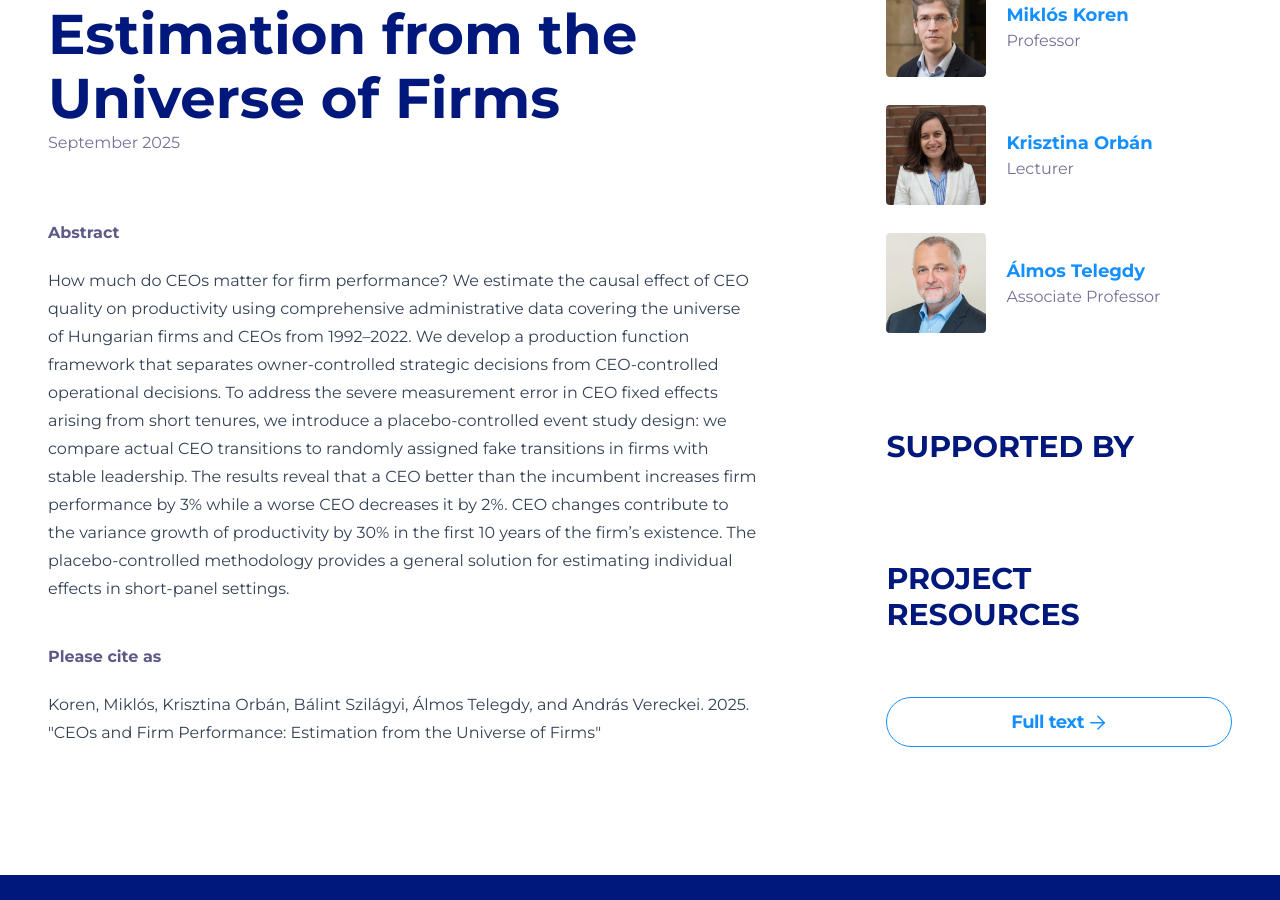
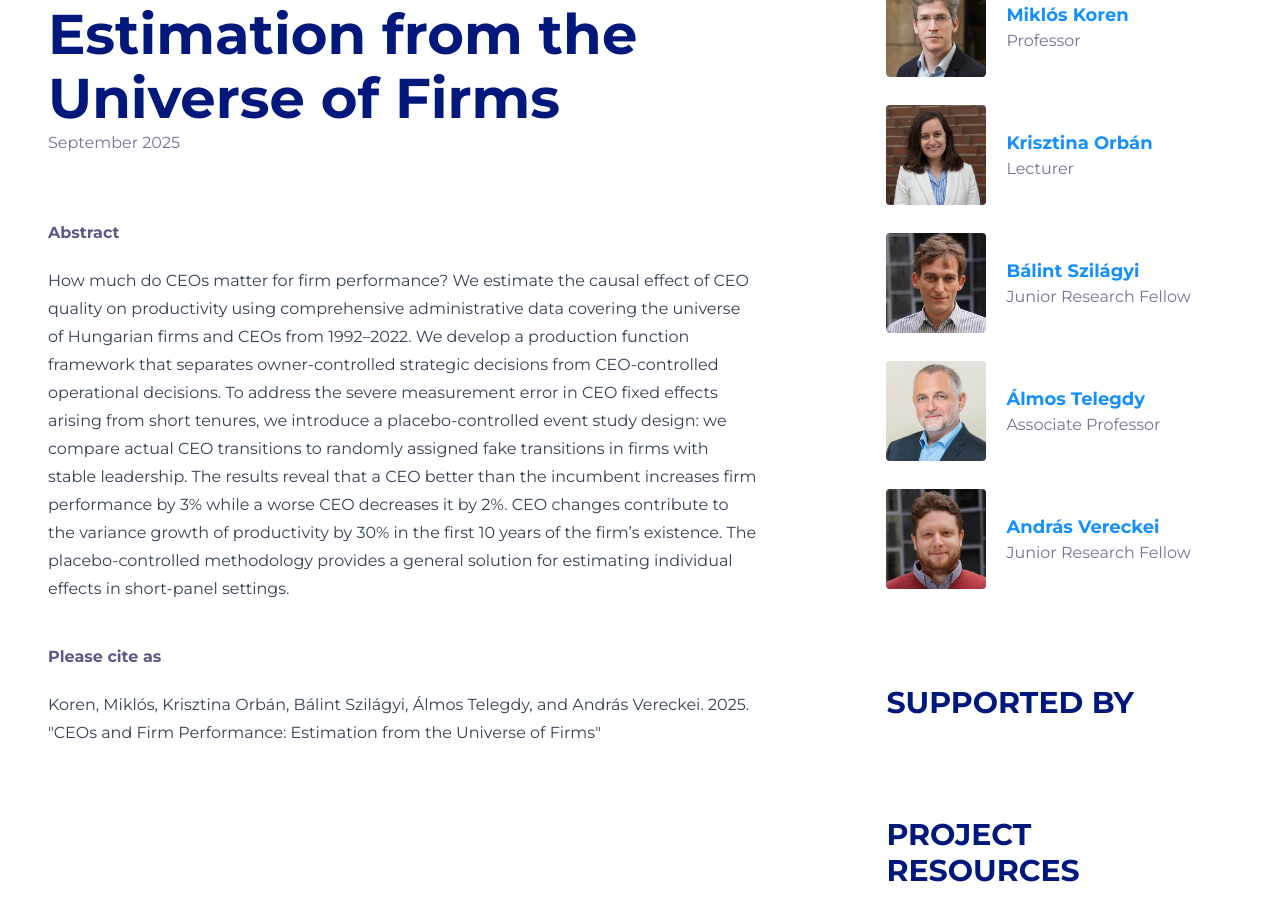
Before and after one commit to korenmiklos/macromanagers.eu, a Jekyll site: the page built from _publications/ceo-value.md, in a window 1280 px wide and 900 px high, scrolled down 379 px. Built offline with Jekyll 4.4.1, drawn with Linux system fonts in a browser that asks for light colours; a script that is not in the unit is left out; comment, search, counter and statistics services are not loaded.

Commit message:
Update from remote theme repository

```diff
--- a/_publications/ceo-value.md
+++ b/_publications/ceo-value.md
@@ -8,7 +8,9 @@ statement: ""
 team:
   - "koren"
   - "orban"
+  - "szilagyi"
   - "telegdy"
+  - "vereckei"
 grants:
 - erc-advanced-2022
 - elvonal
```
